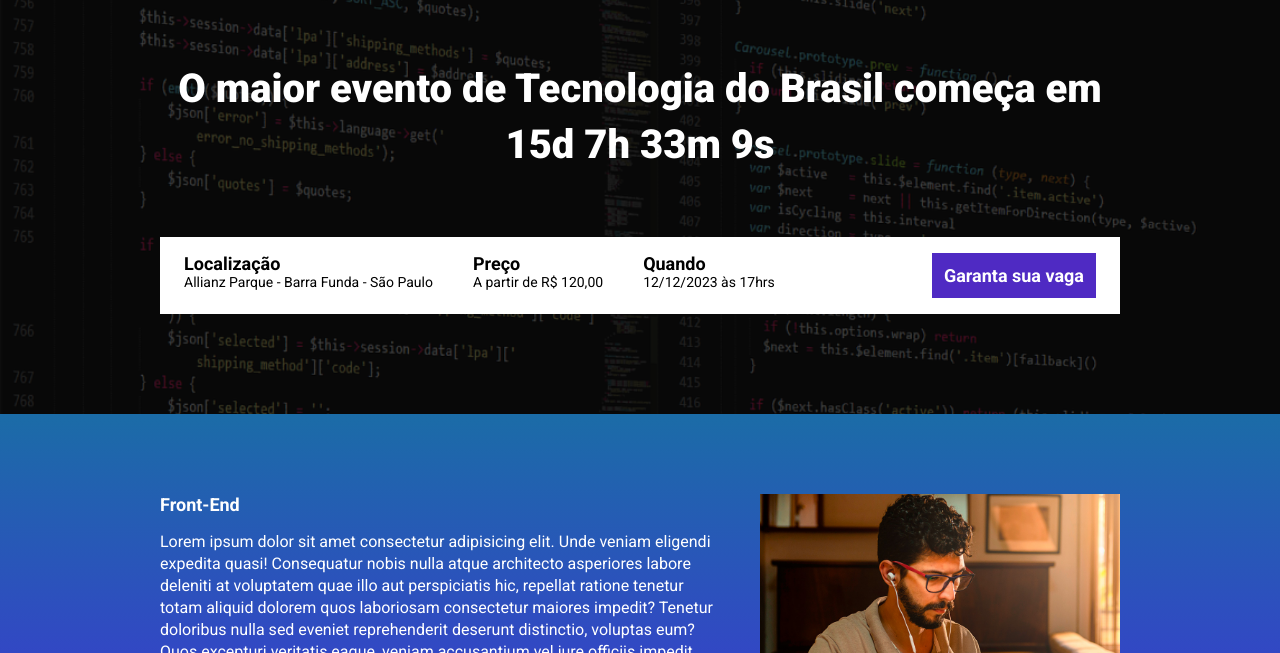
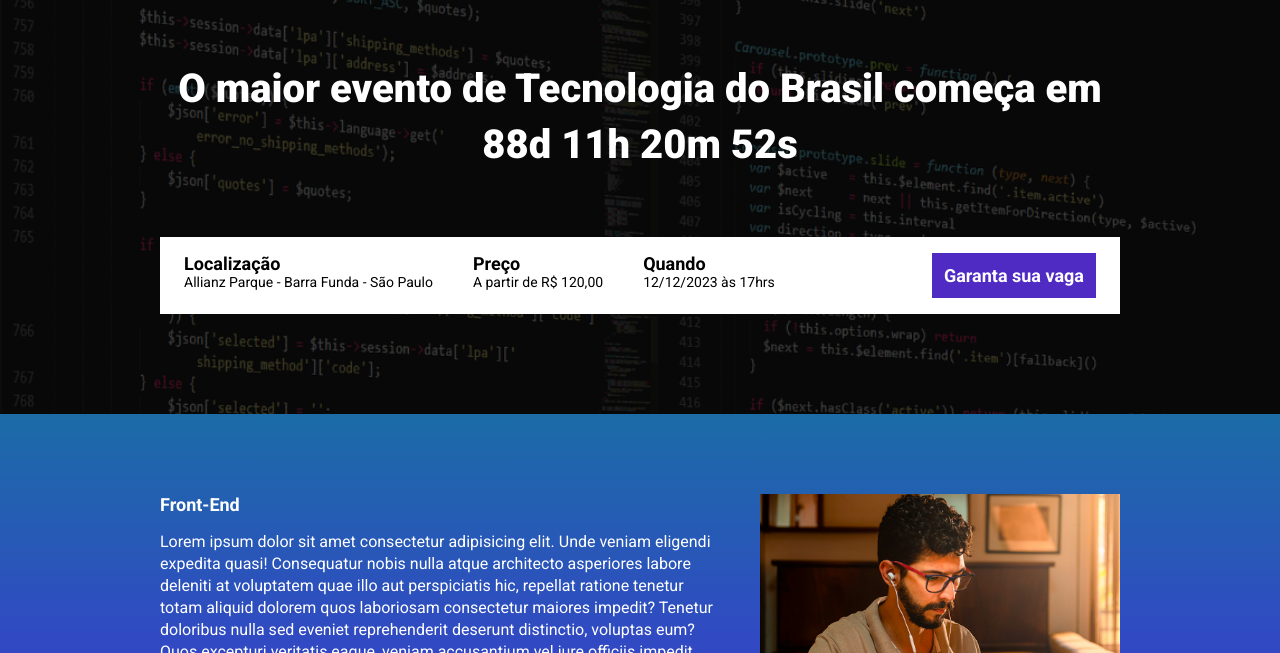
Before and after one commit to lKysztyl/ebac_tech_talks, a website built with Parcel: page src/index.html in a window 1280 px wide. Shown: the part 147-800 px from the top of the page. Built offline with nearby package versions, Linux system fonts and the light colour scheme.

Commit message:
feat: criando a contagem regressiva

```diff
--- a/package.json
+++ b/package.json
@@ -2,9 +2,9 @@
   "name": "ebac_talks",
   "version": "1.0.0",
   "description": "",
-  "main": "index.js",
   "scripts": {
     "dev": "parcel src/index.html src/styles/main.scss src/js/main.js",
+    "build": "parcel build src/index.html",
     "test": "echo \"Error: no test specified\" && exit 1"
   },
   "keywords": [],
--- a/src/index.html
+++ b/src/index.html
@@ -18,7 +18,7 @@
         <div class="container">
             <img class="hero__logo" src="images/ebac_logo.svg" alt="EBAC" />
             <p class="hero__text">
-            O maior evento de Tecnologia do Brasil começa em 15d 7h 33m 9s
+            O maior evento de Tecnologia do Brasil começa em <span id="contador"></span>
             </p>
             <div class="info-bar">
                 <ul class="info-bar__infos">
--- a/src/js/main.js
+++ b/src/js/main.js
@@ -1 +1,28 @@
 AOS.init();
+
+const eventDate = new Date("Dec 25, 2023 11:00:00");
+const timeDate = eventDate.getTime();
+
+
+const countHours = setInterval(function() {
+    const now = new Date();
+    const timeDateNow = now.getTime();
+
+    const rangeEvent = timeDate - timeDateNow
+
+    const daysMs = 1000 * 60 * 60 * 24;
+    const hoursMs = 1000 * 60 * 60;
+    const minutsMs = 1000 * 60;
+
+    const eventDays =  Math.floor(rangeEvent / daysMs);
+    const eventHours =  Math.floor((rangeEvent % daysMs) / hoursMs);
+    const eventMinuts =  Math.floor((rangeEvent % hoursMs) / minutsMs);
+    const eventSeconds =  Math.floor((rangeEvent % minutsMs) / 1000);
+
+    document.getElementById('contador').innerHTML = `${eventDays}d ${eventHours}h ${eventMinuts}m ${eventSeconds}s`;
+
+    if (eventDays < 0) {
+        clearInterval(countHours);
+        document.getElementById("contador").innerHTML = 'Evento expirado';
+    }
+}, 1000);
```
